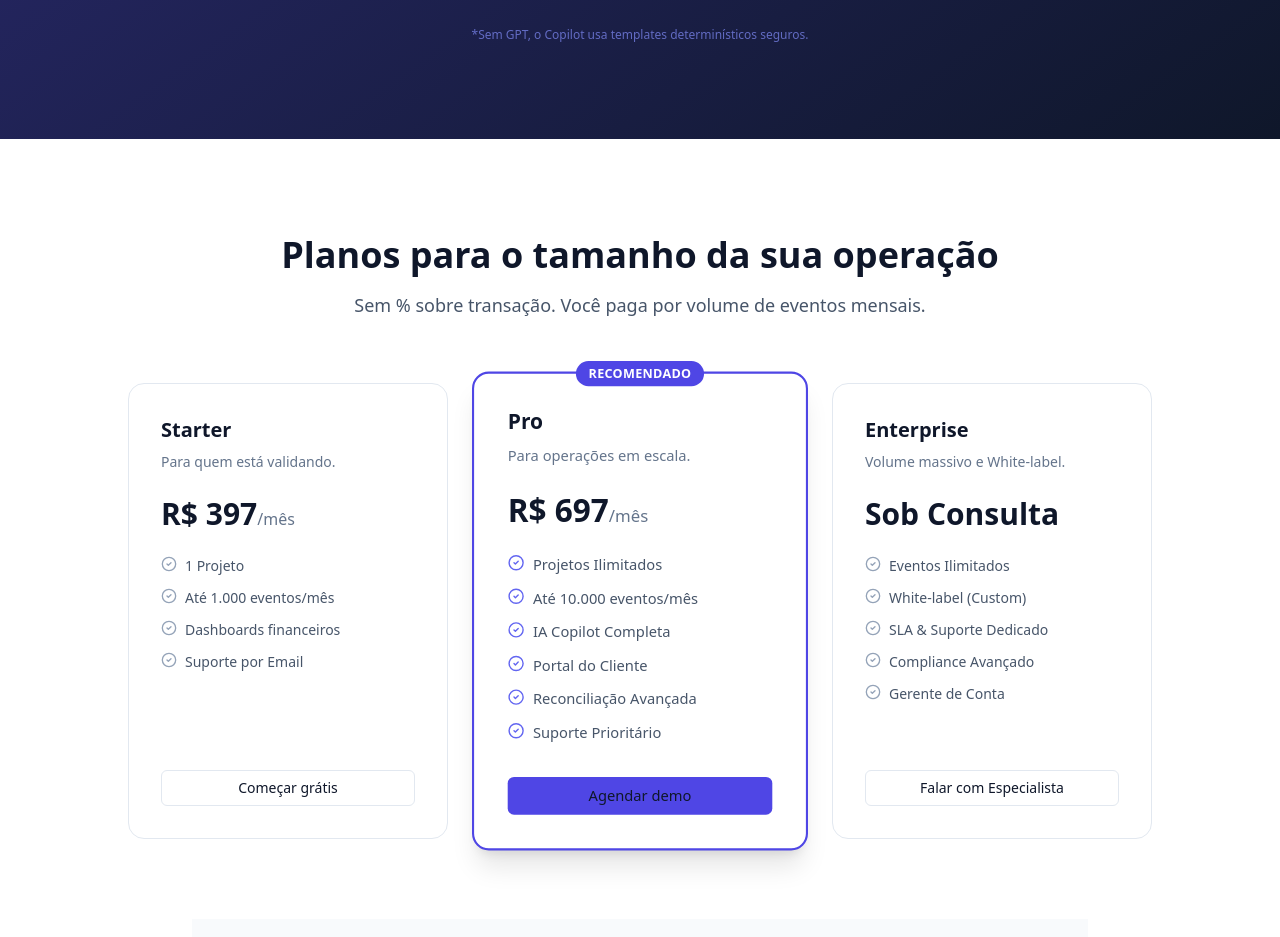
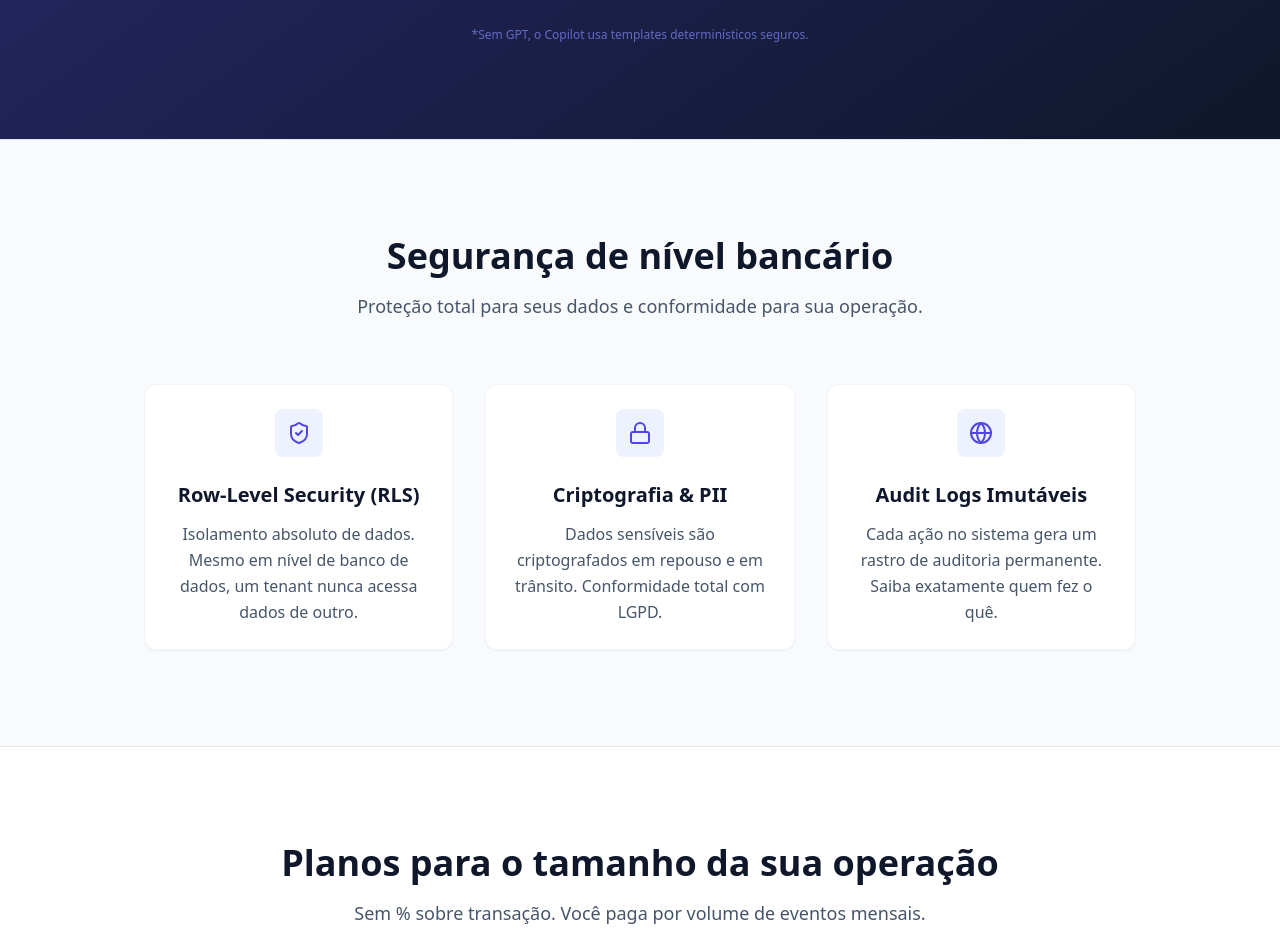
Before and after one commit to nicoolasmr/ferramenta-financeira, a Next.js app: page / in a window 1280 px wide. Shown: the part 6160-7097 px from the top of the page. Built offline with nearby package versions, Linux system fonts and the light colour scheme.

Commit message:
feat(landing): add security section and anchor

```diff
--- a/src/app/(marketing)/page.tsx
+++ b/src/app/(marketing)/page.tsx
@@ -323,6 +323,33 @@ export default function LandingPage() {
                     </div>
                 </section>
 
+                {/* SECURITY */}
+                <section id="seguranca" className="py-24 bg-slate-50 border-y border-slate-200">
+                    <div className="container mx-auto max-w-5xl px-4">
+                        <div className="text-center mb-16">
+                            <h2 className="text-3xl font-bold text-slate-900 sm:text-4xl mb-4">
+                                {landingContent.security.title}
+                            </h2>
+                            <p className="text-lg text-slate-600 max-w-2xl mx-auto">
+                                {landingContent.security.subtitle}
+                            </p>
+                        </div>
+                        <div className="grid md:grid-cols-3 gap-8">
+                            {landingContent.security.cards.map((card, i) => (
+                                <div key={i} className="flex flex-col items-center text-center p-6 bg-white rounded-xl shadow-sm border border-slate-100 hover:shadow-md transition-shadow">
+                                    <div className="h-12 w-12 bg-indigo-50 text-indigo-600 rounded-lg flex items-center justify-center mb-6">
+                                        <card.icon className="h-6 w-6" />
+                                    </div>
+                                    <h3 className="text-xl font-bold text-slate-900 mb-3">{card.title}</h3>
+                                    <p className="text-slate-600 leading-relaxed">
+                                        {card.description}
+                                    </p>
+                                </div>
+                            ))}
+                        </div>
+                    </div>
+                </section>
+
                 {/* PRICING */}
                 <section id="precos" className="py-24 bg-white">
                     <div className="container mx-auto max-w-6xl px-4">
--- a/src/content/landingContent.ts
+++ b/src/content/landingContent.ts
@@ -230,6 +230,15 @@ export const landingContent = {
             { q: "Como funciona o acesso do meu cliente no portal?", a: "Você gera um link seguro (magic link) e ele acessa uma área restrita para ver faturas em aberto, 2ª via e extrato de pagamentos." }
         ]
     },
+    security: {
+        title: "Segurança de nível bancário",
+        subtitle: "Proteção total para seus dados e conformidade para sua operação.",
+        cards: [
+            { icon: ShieldCheck, title: "Row-Level Security (RLS)", description: "Isolamento absoluto de dados. Mesmo em nível de banco de dados, um tenant nunca acessa dados de outro." },
+            { icon: Lock, title: "Criptografia & PII", description: "Dados sensíveis são criptografados em repouso e em trânsito. Conformidade total com LGPD." },
+            { icon: Globe, title: "Audit Logs Imutáveis", description: "Cada ação no sistema gera um rastro de auditoria permanente. Saiba exatamente quem fez o quê." }
+        ]
+    },
     finalCta: {
         headline: "Você não precisa vender mais. Precisa receber melhor.",
         sub: "Se hoje você depende de planilha e 'sensação', a próxima inadimplência vai te lembrar.",
```
